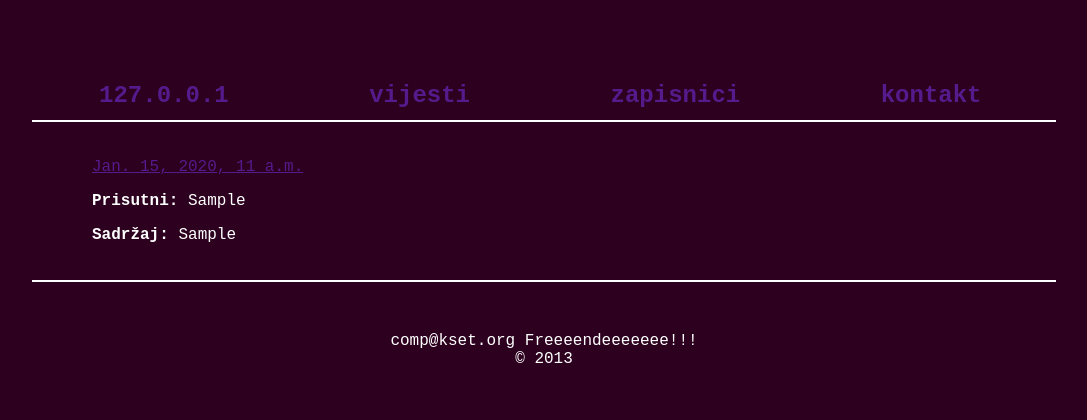
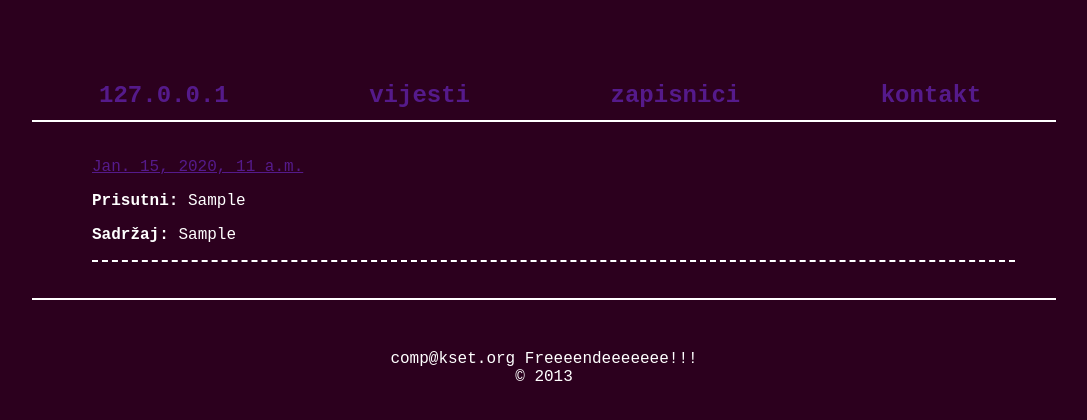
Before and after one commit to morrigan/comp-kset-org, a Django app: page /zapisnici/ in a window 1280 px wide; the page is wider, and only the part inside the window is pictured. Shown: the part 351-771 px from the top of that part, without its empty margins (96-1183 px from the left). Run offline with Django 3.2, Linux system fonts and the light colour scheme; a user stored in the database is signed in; tables that the repository leaves empty hold one stand-in row (values such as "Sample post").

Commit message:
Fixed mismatched html tags, added styling class to each entry

```diff
--- a/comp/comp/templates/zapisnici/zapisnik_list.html
+++ b/comp/comp/templates/zapisnici/zapisnik_list.html
@@ -6,10 +6,10 @@
 {% if zapisnik_list %}
     <ul>
         {% for zapisnik in zapisnik_list %}
-        <li><a href="{% url 'zapisnici:zapisnik' zapisnik.id %}">{{ zapisnik.zap_date }}</a></li>
+        <li class="zapisnik"><a href="{% url 'zapisnici:zapisnik' zapisnik.id %}">{{ zapisnik.zap_date }}</a>
             <p><strong> Prisutni: </strong> {{ zapisnik.prisutni|truncatewords:"5"|safe }}
             <p><strong> Sadržaj: </strong>{{ zapisnik.zap_sadrzaj|truncatewords:"40"|safe }}</p>
-        </li>
+       </li>
         {% endfor %}
     </ul>
 
```
